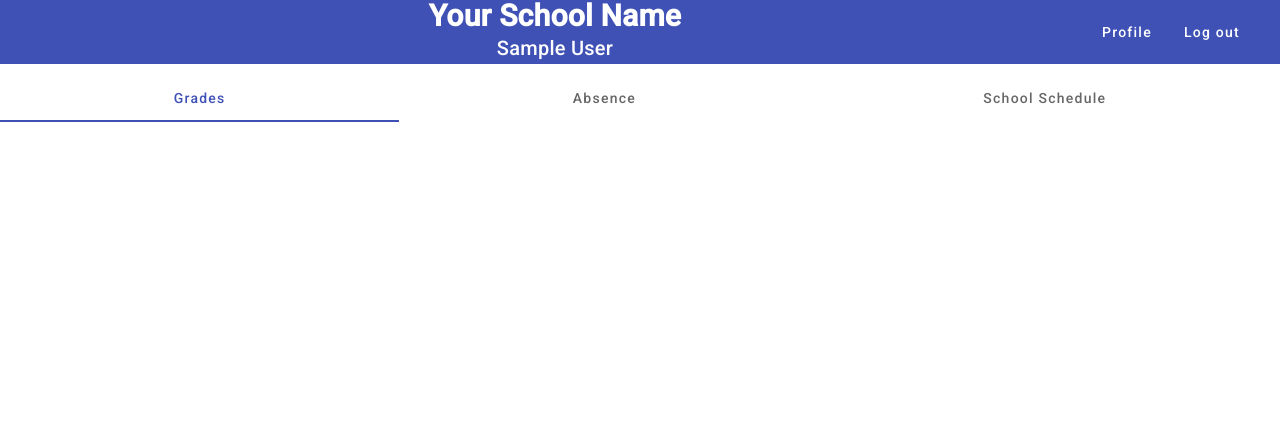
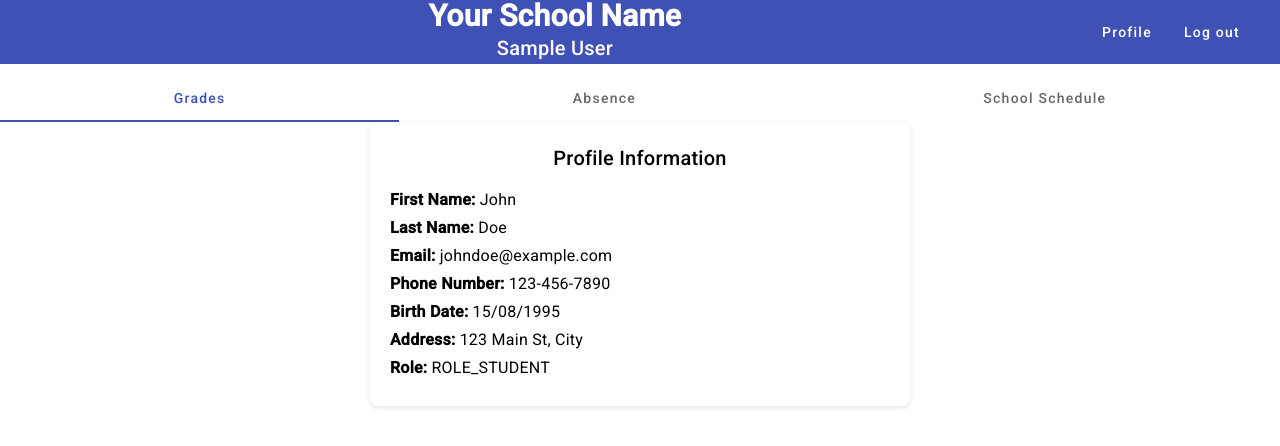
Before and after one commit to kriskss/NBU_SHKOLO_FRONTEND, an Angular app: page /profile in a window 1280 px wide. Before the commit this address led to /. Shown: the top 446 px of the page. Built offline with nearby package versions, Linux system fonts and the light colour scheme; sample sign-in values are in the browser's storage.

Commit message:
profile-tab connected

```diff
--- a/src/app/app-routing.module.ts
+++ b/src/app/app-routing.module.ts
@@ -4,12 +4,14 @@ import { LoginComponent } from './login-tab/login.component';
 import { GradesComponent } from './grades-tab/grades.component';
 import { AbsenceComponent } from './absence-tab/absence.component';
 import { AuthGuard } from './login-tab/auth.guard';
+import { ProfileTabComponent } from './profile-tab/profile-tab.component';
 
 const routes: Routes = [
   { path: 'login', component: LoginComponent },
   { path: 'grades', component: GradesComponent, canActivate: [AuthGuard] },
   { path: 'absence', component: AbsenceComponent, canActivate: [AuthGuard] },
   { path: '', redirectTo: '/login', pathMatch: 'full' },
+  { path: 'profile', component: ProfileTabComponent, canActivate: [AuthGuard] },
   // { path: '', redirectTo: '/grades', pathMatch: 'full' },
 ];
 
--- a/src/app/app.module.ts
+++ b/src/app/app.module.ts
@@ -31,6 +31,7 @@ import { YesNoPipe } from './pipes/yesNo.pipe';
 import { MatGridListModule } from '@angular/material/grid-list';
 import { withFetch } from '@angular/common/http';
 import { AuthInterceptor } from './interceptors/auth.interceptor';
+import { ProfileTabComponent } from './profile-tab/profile-tab.component';
 
 @NgModule({
   declarations: [
@@ -41,6 +42,7 @@ import { AuthInterceptor } from './interceptors/auth.interceptor';
     GradesComponent,
     AbsenceComponent,
     YesNoPipe,
+    ProfileTabComponent,
   ],
   bootstrap: [AppComponent],
   imports: [
--- a/src/app/headers/header.component.ts
+++ b/src/app/headers/header.component.ts
@@ -5,6 +5,7 @@ import { AuthService } from '../services/auth.service';
 import { isPlatformBrowser } from '@angular/common';
 import { User } from '../models/user.model';
 import { UserService } from '../services/user.service';
+import { Router } from '@angular/router';
 
 @Component({
   selector: 'app-header',
@@ -21,7 +22,8 @@ export class HeaderComponent implements OnInit {
     @Inject(PLATFORM_ID) private platformId: Object,
     private studentService: StudentService,
     private authService: AuthService,
-    private userService: UserService
+    private userService: UserService,
+    private router: Router
   ) {}
 
   ngOnInit() {
@@ -46,6 +48,6 @@ export class HeaderComponent implements OnInit {
   }
 
   onProfileClicked(): void {
-    // Navigate to profile page or perform other actions
+    this.router.navigate(['/profile']);
   }
 }
--- a/src/app/profile-tab/profile-tab.component.html
+++ b/src/app/profile-tab/profile-tab.component.html
@@ -0,0 +1,12 @@
+<div class="profile-container">
+  <h2>Profile Information</h2>
+  <div class="profile-info">
+    <p><strong>First Name:</strong> {{ userProfile.firstName }}</p>
+    <p><strong>Last Name:</strong> {{ userProfile.lastName }}</p>
+    <p><strong>Email:</strong> {{ userProfile.email }}</p>
+    <p><strong>Phone Number:</strong> {{ userProfile.phoneNumber }}</p>
+    <p><strong>Birth Date:</strong> {{ userProfile.birthDate }}</p>
+    <p><strong>Address:</strong> {{ userProfile.address }}</p>
+    <p><strong>Role:</strong> {{ userProfile.role }}</p>
+  </div>
+</div>
--- a/src/app/profile-tab/profile-tab.component.scss
+++ b/src/app/profile-tab/profile-tab.component.scss
@@ -0,0 +1,18 @@
+.profile-container {
+  max-width: 500px;
+  margin: auto;
+  padding: 20px;
+  border-radius: 8px;
+  box-shadow: 0 2px 5px rgba(0, 0, 0, 0.1);
+  background-color: #fff;
+  text-align: left;
+}
+
+h2 {
+  text-align: center;
+}
+
+.profile-info p {
+  font-size: 16px;
+  margin: 8px 0;
+}
--- a/src/app/profile-tab/profile-tab.component.ts
+++ b/src/app/profile-tab/profile-tab.component.ts
@@ -0,0 +1,18 @@
+import { Component } from '@angular/core';
+
+@Component({
+  selector: 'app-profile-tab',
+  templateUrl: './profile-tab.component.html',
+  styleUrls: ['./profile-tab.component.scss'],
+})
+export class ProfileTabComponent {
+  userProfile = {
+    firstName: 'John',
+    lastName: 'Doe',
+    email: 'johndoe@example.com',
+    phoneNumber: '123-456-7890',
+    birthDate: '15/08/1995',
+    address: '123 Main St, City',
+    role: 'ROLE_STUDENT',
+  };
+}
```
